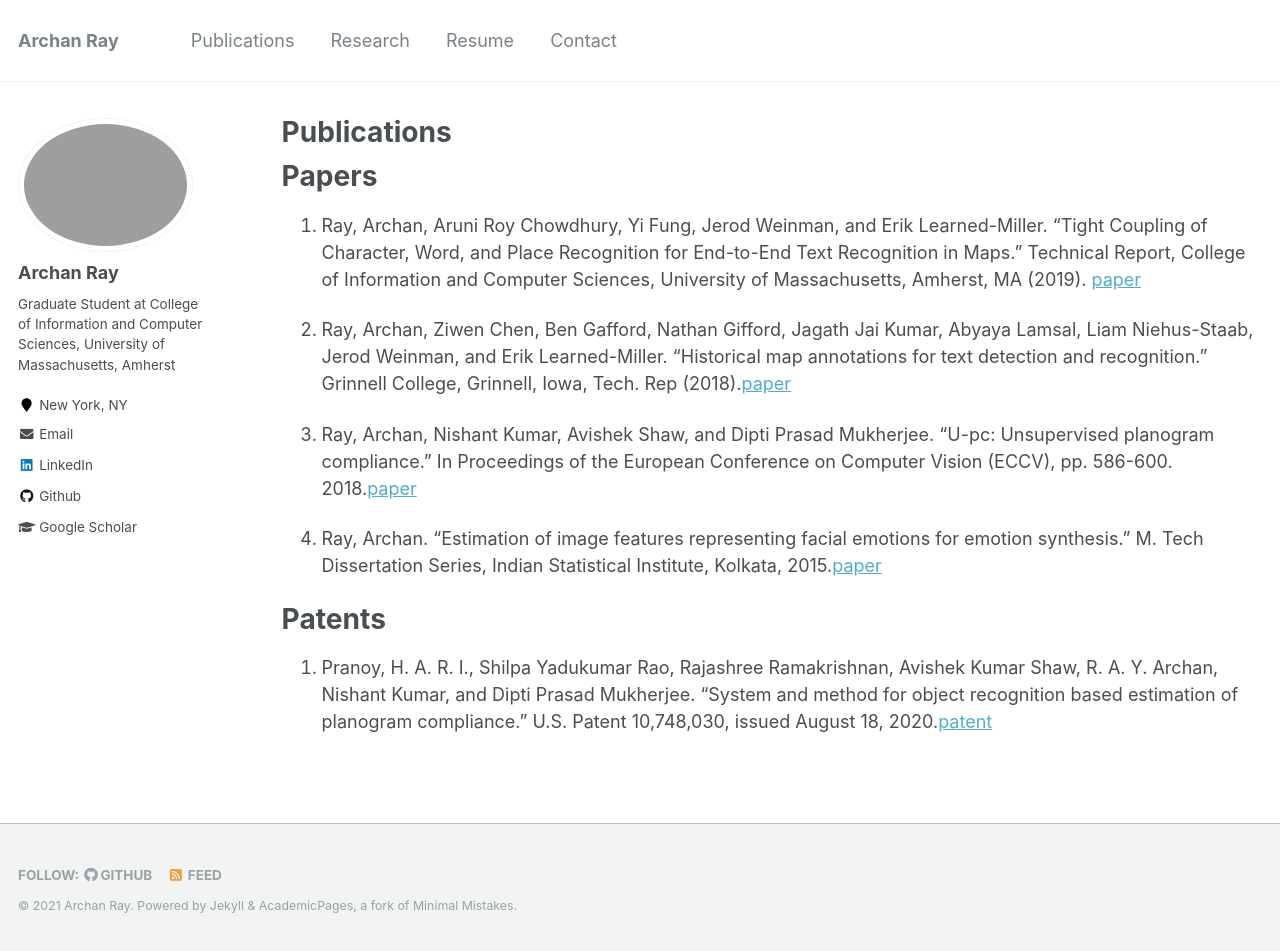
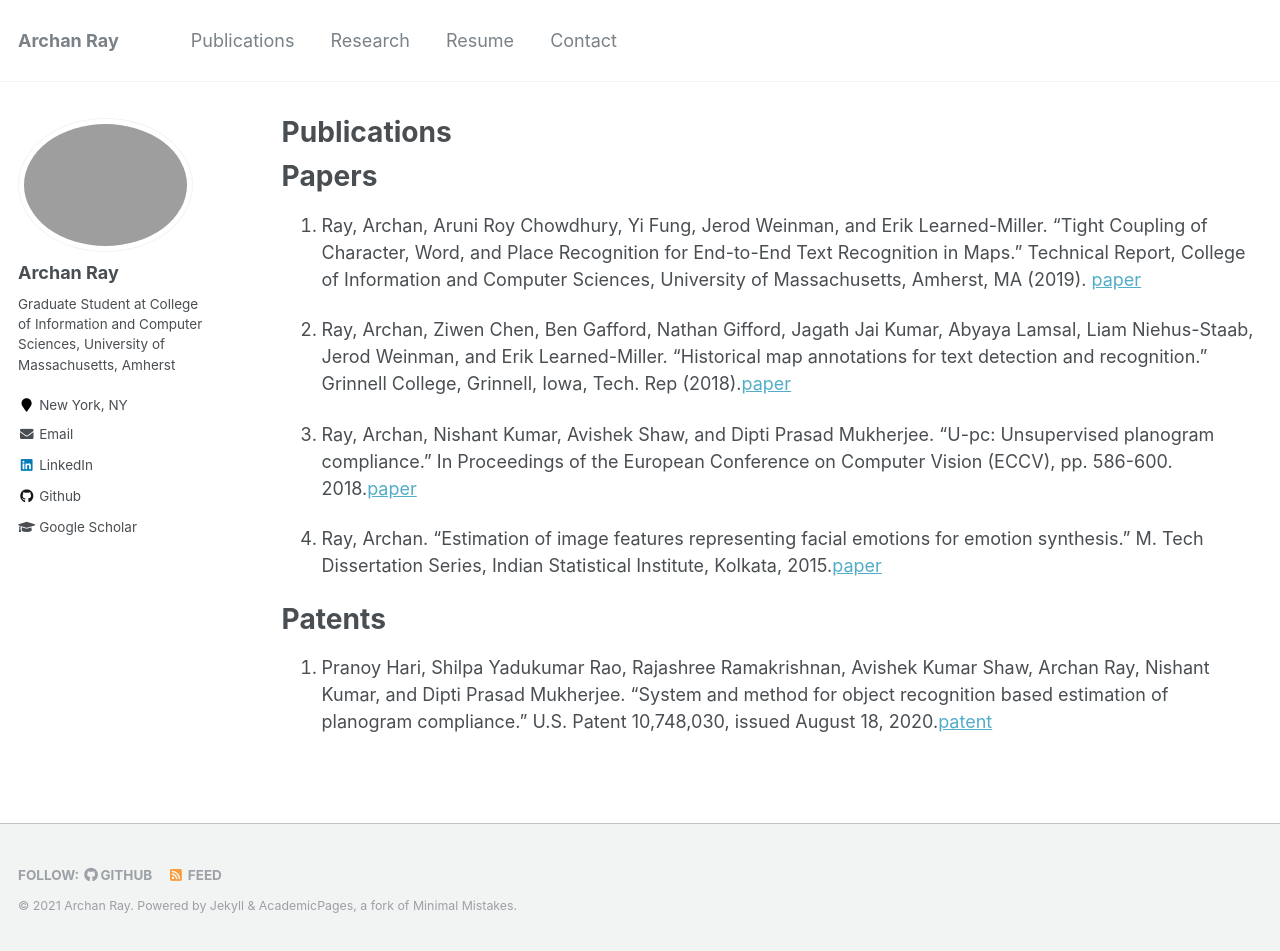
Before and after one commit to archanray/archanray.github.io, a Jekyll site: the page built from _pages/publications.md, in a window 1280 px wide and 951 px high. Built offline with Jekyll 4.4.1, drawn with Linux system fonts in a browser that asks for light colours.

Commit message:
edit publications to make less tacky

```diff
--- a/_pages/publications.md
+++ b/_pages/publications.md
@@ -18,4 +18,4 @@ author_profile: true
 
 # Patents
 
-1. Pranoy, H. A. R. I., Shilpa Yadukumar Rao, Rajashree Ramakrishnan, Avishek Kumar Shaw, R. A. Y. Archan, Nishant Kumar, and Dipti Prasad Mukherjee. "System and method for object recognition based estimation of planogram compliance." U.S. Patent 10,748,030, issued August 18, 2020.[patent](https://patentimages.storage.googleapis.com/73/44/a8/3bfb3d247b7fc8/US10748030.pdf)
+1. Pranoy Hari, Shilpa Yadukumar Rao, Rajashree Ramakrishnan, Avishek Kumar Shaw, Archan Ray, Nishant Kumar, and Dipti Prasad Mukherjee. "System and method for object recognition based estimation of planogram compliance." U.S. Patent 10,748,030, issued August 18, 2020.[patent](https://patentimages.storage.googleapis.com/73/44/a8/3bfb3d247b7fc8/US10748030.pdf)
```
